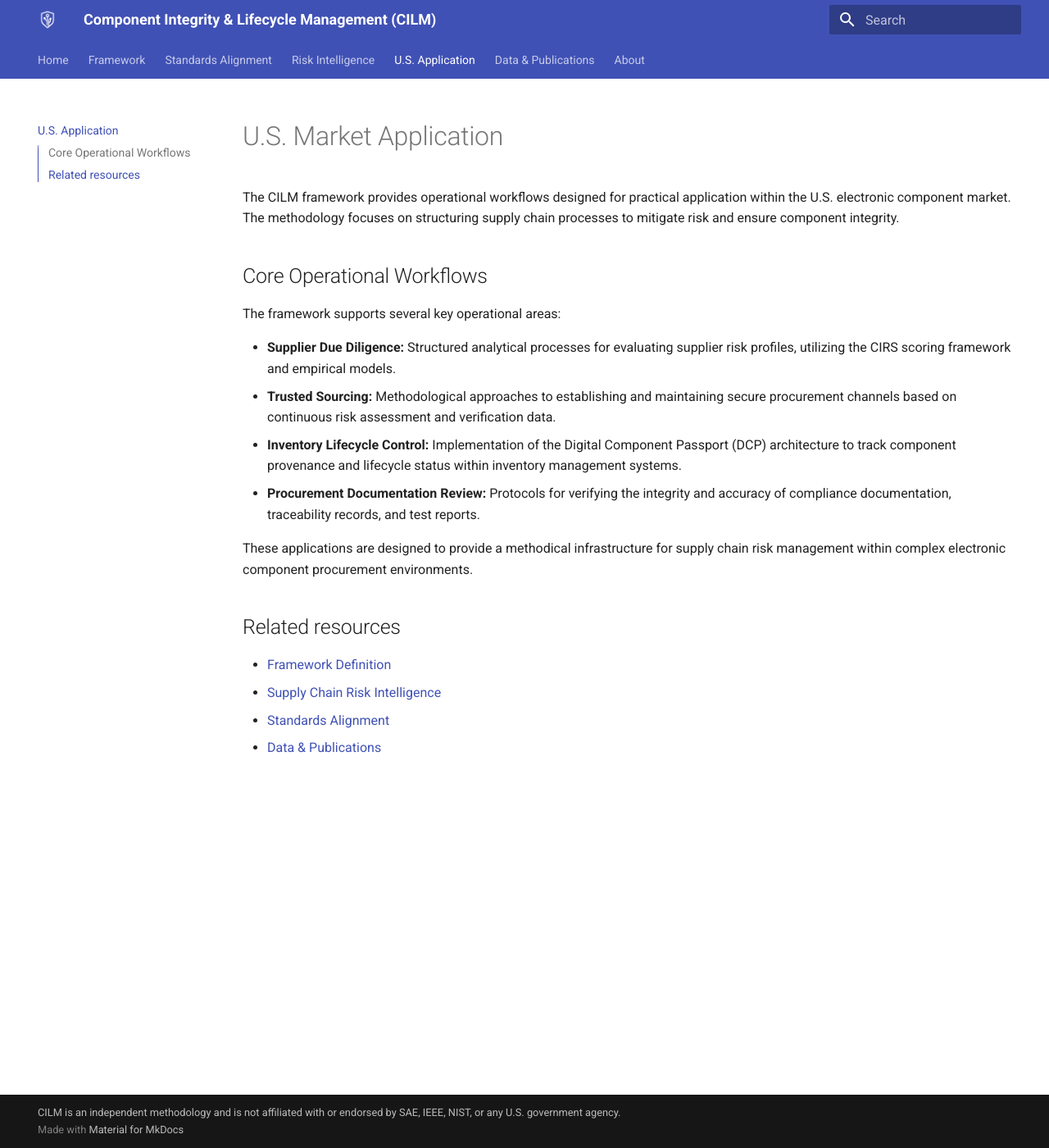
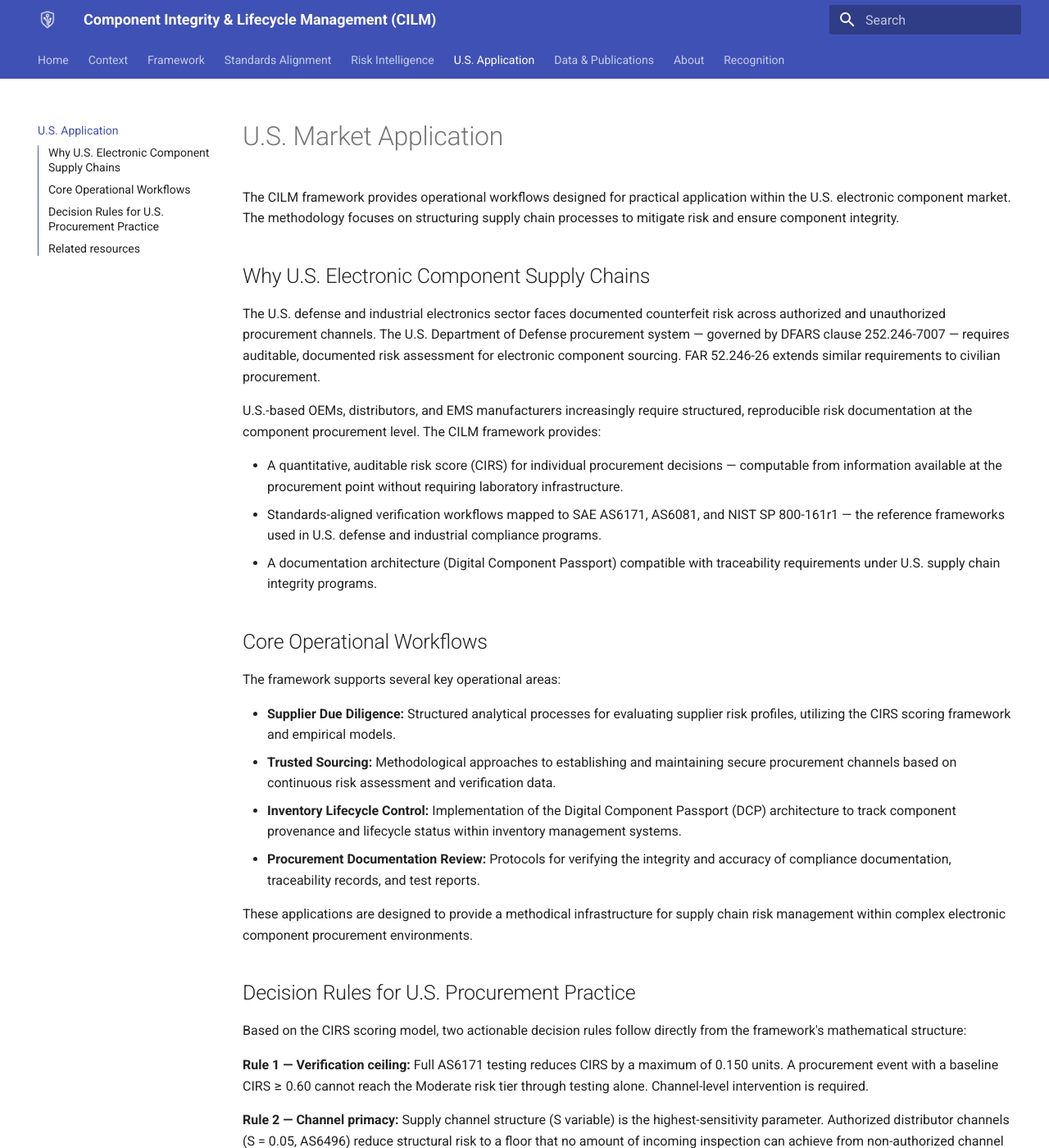
Before and after one commit to ba37915052/cilm-standard-web, an MkDocs documentation site: the page built from docs/us-application.md, in a window 1280 px wide and 1400 px high. Shown: the whole window at 82% size. Built offline with MkDocs 1.6.1 and Material for MkDocs 9.7.7, drawn with Linux system fonts in a browser that asks for light colours; some of the changed text lies outside the part shown.

Commit message:
docs: add originator recognition page
- Added `docs/recognition.md` documenting professional memberships and public industry recognition.
- Updated `mkdocs.yml` to include the new recognition page in the navigation menu.
- Maintained strict evidentiary tone avoiding Contour 1 assets and non-public data.

Co-authored-by: ba37915052 <289126598+ba37915052@users.noreply.github.com>

```diff
--- a/docs/us-application.md
+++ b/docs/us-application.md
@@ -1,12 +1,35 @@
 ---
 title: Practical U.S. Application
-date: 2026-05-30
+date: 2026-06-14
 version: 1.0.0
 ---
 
 # U.S. Market Application
 
 The CILM framework provides operational workflows designed for practical application within the U.S. electronic component market. The methodology focuses on structuring supply chain processes to mitigate risk and ensure component integrity.
+
+## Why U.S. Electronic Component Supply Chains
+
+The U.S. defense and industrial electronics sector faces documented
+counterfeit risk across authorized and unauthorized procurement channels.
+The U.S. Department of Defense procurement system — governed by DFARS
+clause 252.246-7007 — requires auditable, documented risk assessment
+for electronic component sourcing. FAR 52.246-26 extends similar
+requirements to civilian procurement.
+
+U.S.-based OEMs, distributors, and EMS manufacturers increasingly require
+structured, reproducible risk documentation at the component procurement
+level. The CILM framework provides:
+
+- A quantitative, auditable risk score (CIRS) for individual
+  procurement decisions — computable from information available
+  at the procurement point without requiring laboratory infrastructure.
+- Standards-aligned verification workflows mapped to SAE AS6171,
+  AS6081, and NIST SP 800-161r1 — the reference frameworks used
+  in U.S. defense and industrial compliance programs.
+- A documentation architecture (Digital Component Passport) compatible
+  with traceability requirements under U.S. supply chain integrity
+  programs.
 
 ## Core Operational Workflows
 
@@ -19,6 +42,25 @@ The framework supports several key operational areas:
 
 These applications are designed to provide a methodical infrastructure for supply chain risk management within complex electronic component procurement environments.
 
+## Decision Rules for U.S. Procurement Practice
+
+Based on the CIRS scoring model, two actionable decision rules
+follow directly from the framework's mathematical structure:
+
+**Rule 1 — Verification ceiling:** Full AS6171 testing reduces
+CIRS by a maximum of 0.150 units. A procurement event with a
+baseline CIRS ≥ 0.60 cannot reach the Moderate risk tier through
+testing alone. Channel-level intervention is required.
+
+**Rule 2 — Channel primacy:** Supply channel structure (S variable)
+is the highest-sensitivity parameter. Authorized distributor channels
+(S = 0.05, AS6496) reduce structural risk to a floor that no
+amount of incoming inspection can achieve from non-authorized
+channel starting points.
+
+These rules provide a practical framework for procurement risk
+budget allocation consistent with DFARS and FAR requirements.
+
 ## Related resources
 
 *   [Framework Definition](framework.md)
--- a/mkdocs.yml
+++ b/mkdocs.yml
@@ -28,9 +28,12 @@ markdown_extensions:
 
 nav:
   - Home: index.md
+  - Context:
+      - Industry Problem: industry-context.md
   - Framework: framework.md
   - Standards Alignment: standards-alignment.md
   - Risk Intelligence: risk-intelligence.md
   - U.S. Application: us-application.md
   - Data & Publications: data-and-publications.md
   - About: about.md
+  - Recognition: recognition.md
```
Also changed, not shown: docs/about.md (+12 -2 lines), docs/data-and-publications.md (+4 -4 lines), docs/industry-context.md (added, +64 -0 lines), docs/recognition.md (added, +54 -0 lines).
